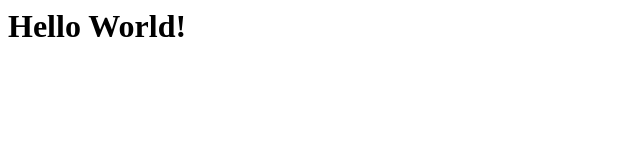
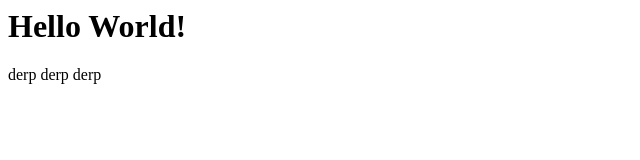
Before and after one commit to Choscura/Choscura, a plain HTML site: page index.html in a window 1280 px wide. Shown: the full height of the page, 0-640 px from the left. Drawn offline with Linux system fonts and the light colour scheme.

Commit message:
updating site, trying to make landing page

```diff
--- a/index.html
+++ b/index.html
@@ -2,5 +2,6 @@
 	<head></head>
 	<body>
 		<h1> Hello World!</h1>
+		<p>derp derp derp</p>
 	</body>
 </html>
```
